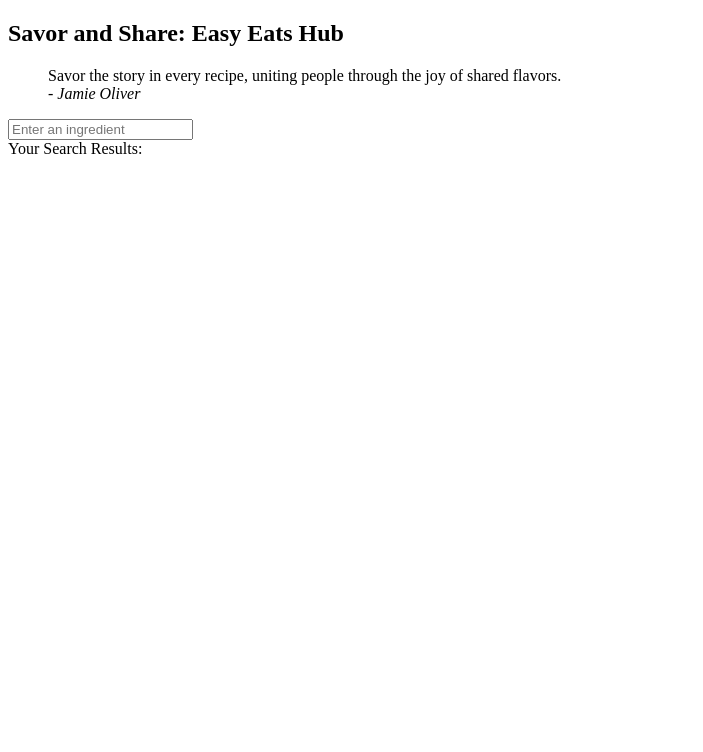
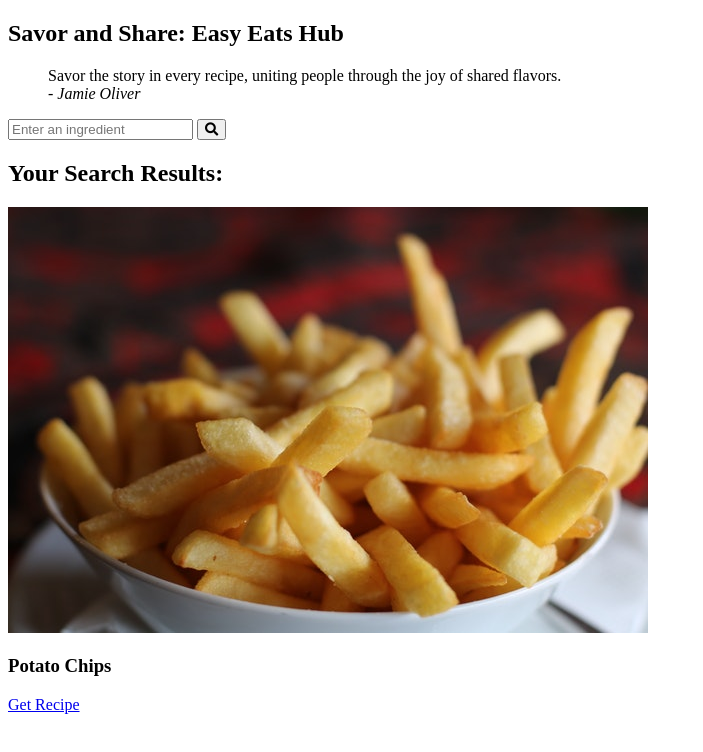
Before and after one commit to Reney17/Recipe_Website, a plain HTML site: page index.html in a window 1280 px wide. Shown: the whole page, without its empty margins (0-703 px from the left). Drawn offline with Linux system fonts and the light colour scheme.

Commit message:
added changes

```diff
--- a/index.html
+++ b/index.html
@@ -8,22 +8,38 @@
     <link rel="stylesheet" href="style.css"
 </head>
 <body>
-    <div class ="container">
-        <div class="meal_wrapper">
-            <div class="meal_search">
-                <h2 class ="title">Savor and Share: Easy Eats Hub</h2>
-                <blockquote>Savor the story in every recipe, uniting people through the joy of shared flavors.<br><cite>- Jamie Oliver</cite></blockquote>
-                <div class ="meal_search_box">
-                    <input type="text" class="search-content" placeholder="Enter an ingredient" id="search-input"
-                    <button type="submit" class="search-btn btn" id="search-btn" <i class="fas fas-search"</i></button>
-            </div>
-    </div>
-    <div class="meal-result"
-    <h2 class="tile">Your Search Results:</h2>
-    <div id="meal">
+
+  <div class = "container">
+    <div class = "meal-wrapper">
+      <div class = "meal-search">
+        <h2 class = "title">Savor and Share: Easy Eats Hub</h2>
+        <blockquote>Savor the story in every recipe, uniting people through the joy of shared flavors.<br>
+          <cite>- Jamie Oliver</cite>
+        </blockquote>
+
+        <div class = "meal-search-box">
+          <input type = "text" class = "search-control" placeholder="Enter an ingredient" id = "search-input">
+          <button type = "submit" class = "search-btn btn" id = "search-btn">
+            <i class = "fas fa-search"></i>
+          </button>
+        </div>
+      </div>
+
+      <div class = "meal-result">
+        <h2 class = "title">Your Search Results:</h2>
+        <div id= "meal">
 
     </div>
 
+    <div class ="meal-item">
+        <div class="meal-img">
+        <img src ="food.jpg" alt="food"
+        </div>
+        <div class="meal-name">
+            <h3>Potato Chips</h3>
+            <a href = "#" class = "recipe-btn">Get Recipe</a>
+        </div>
+    </div>
 
 
     <script src="script.js"></script>
```
